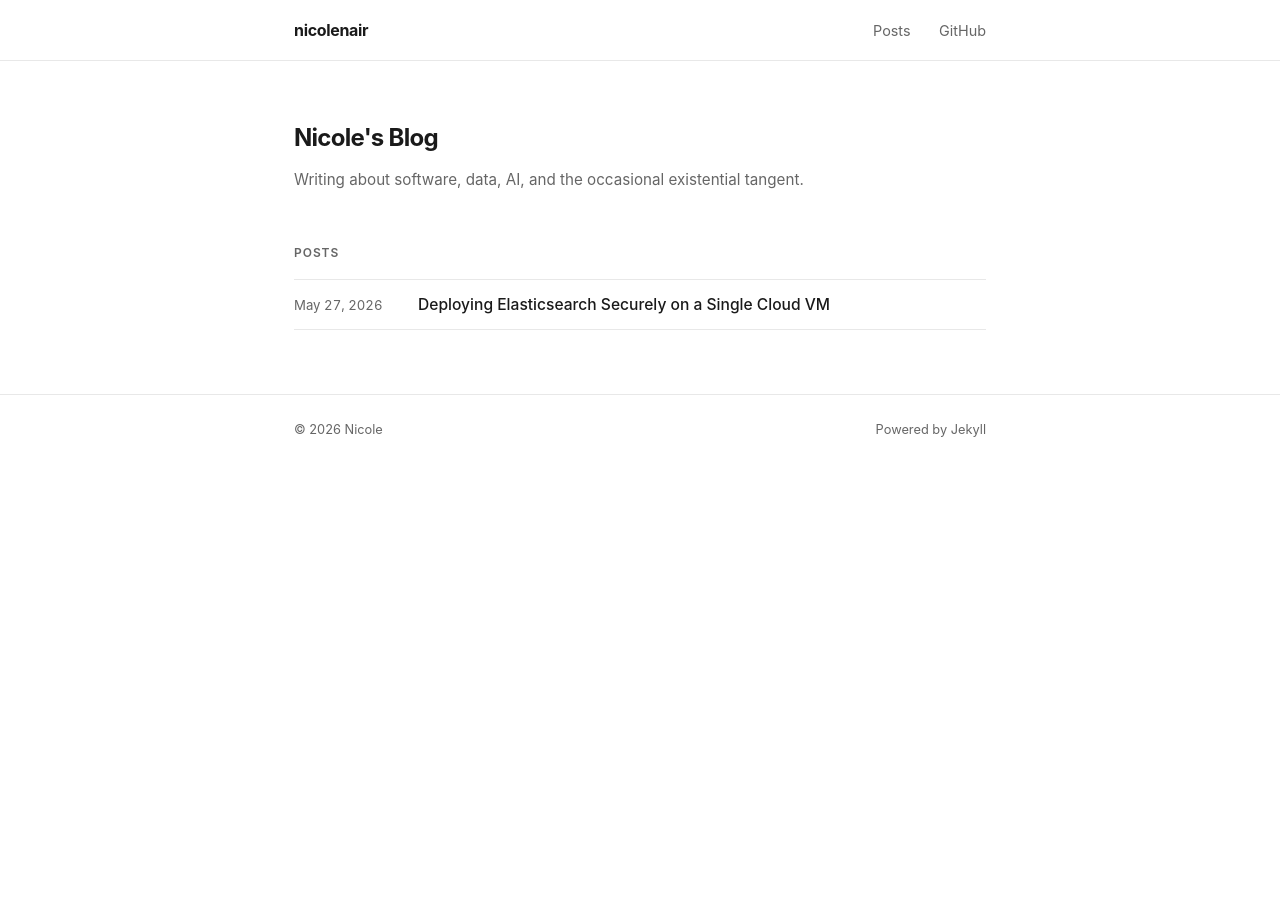
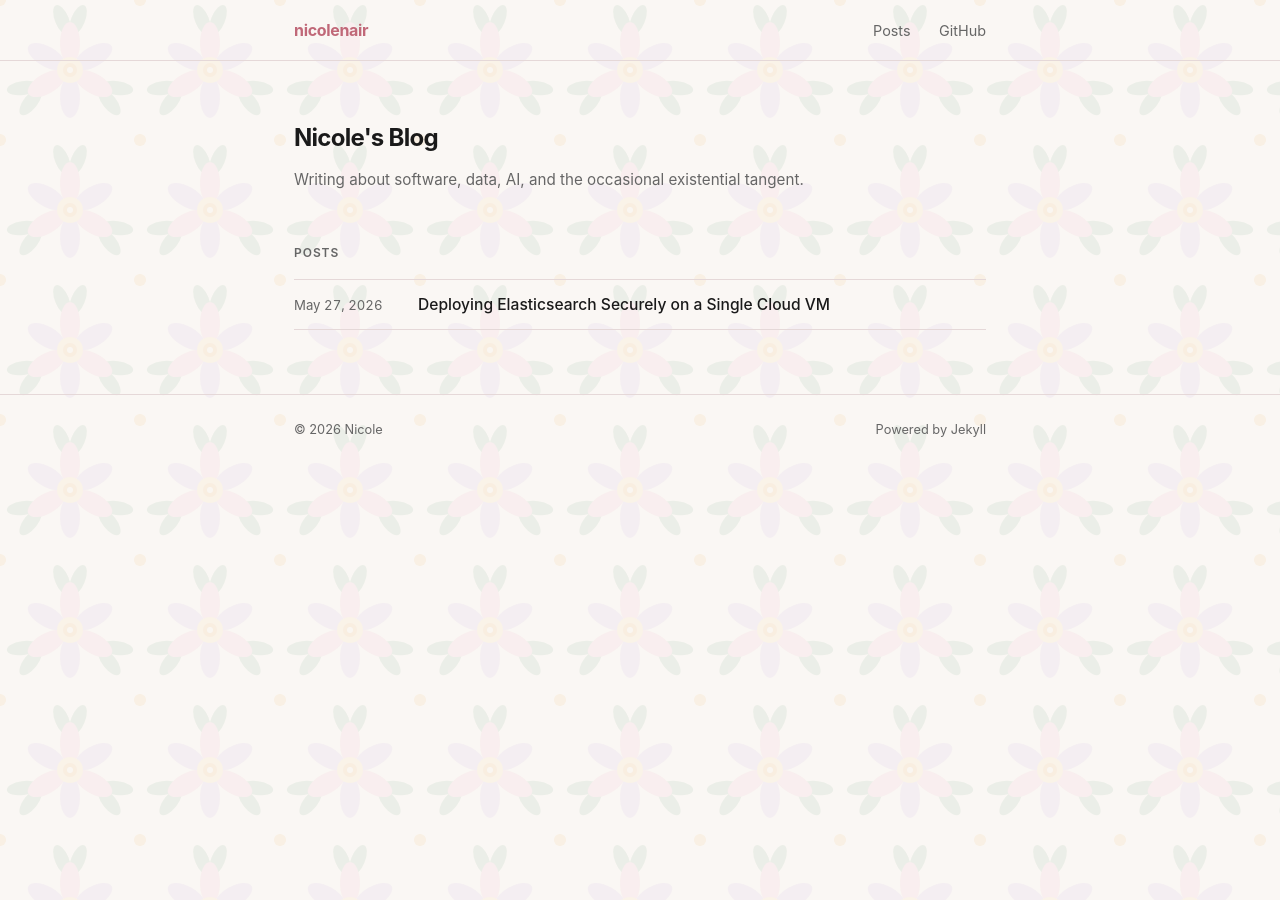
Before and after one commit to nicolenair/nicolenair.github.io, a Jekyll site: the page built from index.html, in a window 1280 px wide. Built offline with Jekyll 4.4.1, drawn with Linux system fonts in a browser that asks for light colours.

Commit message:
update theme

```diff
--- a/_config.yml
+++ b/_config.yml
@@ -1,7 +1,7 @@
 title: nicolenair
-description: Writing.
+description: Writing about software, data, AI, and the occasional existential tangent.
 url: "https://nicolenair.github.io"
-baseurl: "Writing about software, data, AI, and the occasional existential tangent"
+baseurl: ""
 author: Nicole
 
 permalink: /posts/:title/
--- a/assets/css/style.css
+++ b/assets/css/style.css
@@ -1,11 +1,13 @@
 :root {
   --font-sans: -apple-system, BlinkMacSystemFont, "Segoe UI", Roboto, Oxygen, Ubuntu, sans-serif;
   --font-mono: "SFMono-Regular", Consolas, "Liberation Mono", Menlo, monospace;
-  --bg: #fff;
+  --bg: #faf7f4;
   --text: #1a1a1a;
   --text-muted: #666;
-  --border: #e8e8e8;
-  --code-bg: #f6f6f6;
+  --border: #e5d8d8;
+  --code-bg: #f5f0ee;
+  --accent: #c06878;
+  --accent-pale: #f8ecee;
   --max-width: 740px;
 }
 
@@ -22,6 +24,18 @@ body {
   line-height: 1.75;
   font-size: 16px;
   -webkit-font-smoothing: antialiased;
+}
+
+body::before {
+  content: '';
+  position: fixed;
+  inset: 0;
+  background-image: url('../floral-pattern.svg');
+  background-repeat: repeat;
+  background-size: 140px 140px;
+  opacity: 0.09;
+  z-index: -1;
+  pointer-events: none;
 }
 
 a {
@@ -54,6 +68,7 @@ a {
   font-weight: 700;
   text-decoration: none;
   letter-spacing: -0.02em;
+  color: var(--accent);
 }
 
 .site-nav a {
@@ -133,6 +148,7 @@ main {
 }
 
 .post-link:hover {
+  color: var(--accent);
   text-decoration: underline;
   text-underline-offset: 3px;
 }
@@ -224,10 +240,13 @@ main {
 }
 
 .post-content blockquote {
-  border-left: 3px solid var(--border);
+  border-left: 3px solid var(--accent);
   padding-left: 1rem;
   color: var(--text-muted);
   margin-bottom: 1.25rem;
+  background: var(--accent-pale);
+  border-radius: 0 4px 4px 0;
+  padding: 0.5rem 1rem;
 }
 
 .post-content hr {
@@ -237,6 +256,7 @@ main {
 }
 
 .post-content a {
+  color: var(--accent);
   text-decoration: underline;
   text-underline-offset: 3px;
 }
```
Also changed, not shown: README.md, assets/floral-pattern.svg (added).
